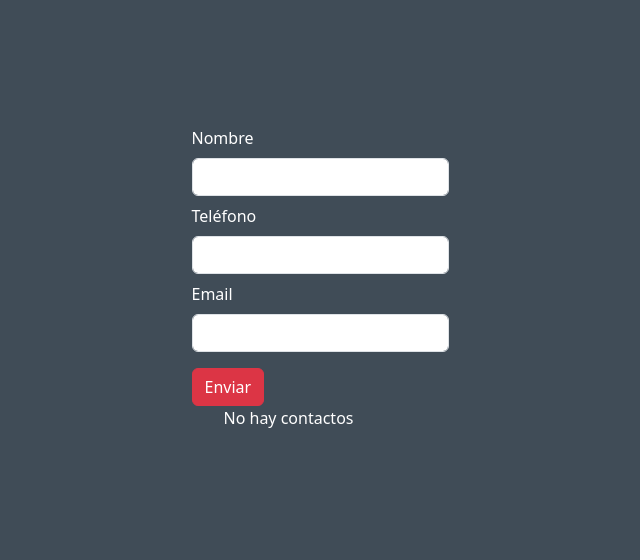
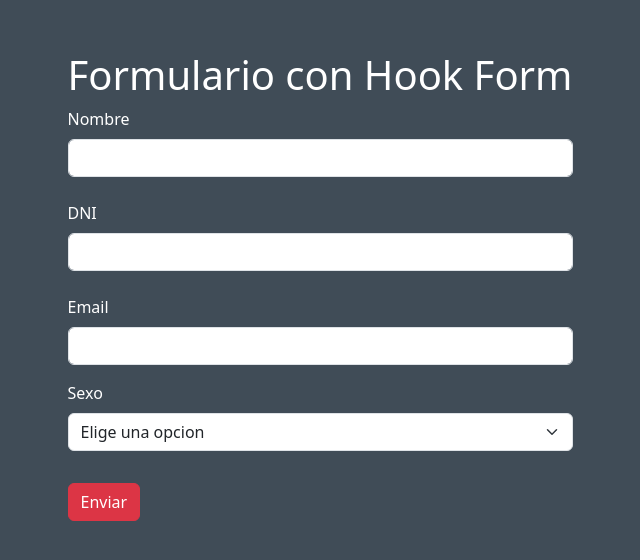
Before and after one commit to ezeamin/mi-primer-proyecto-react-63i, a React (Vite) app: page / in a window 1280 px wide. Shown: the part 114-674 px from the top of the page, without its empty margins (320-960 px from the left). Built offline with nearby package versions, Linux system fonts and the light colour scheme.

Commit message:
agrego formulario con hook-form

```diff
--- a/package.json
+++ b/package.json
@@ -12,7 +12,8 @@
   "dependencies": {
     "bootstrap": "^5.3.2",
     "react": "^18.2.0",
-    "react-dom": "^18.2.0"
+    "react-dom": "^18.2.0",
+    "react-hook-form": "^7.47.0"
   },
   "devDependencies": {
     "@types/react": "^18.2.15",
--- /dev/null
+++ b/src/components/Form/HookForm.jsx
@@ -0,0 +1,103 @@
+import React from "react";
+import { useForm } from "react-hook-form";
+
+const HookForm = () => {
+  const {
+    register,
+    handleSubmit,
+    formState: { errors },
+    reset
+  } = useForm();
+
+  const newContact = (data) => {
+    console.log(data);
+    reset()
+  };
+
+  return (
+    <>
+      <h1>Formulario con Hook Form</h1>
+      <form onSubmit={handleSubmit(newContact)} noValidate>
+        <fieldset>
+          <label htmlFor="name-input" className="form-label">
+            Nombre
+          </label>
+          <input
+            type="text"
+            id="name-input"
+            className={`form-control ${errors.nombre ? "is-invalid": ""}`}
+            {...register("nombre", {
+              required: "Este campo es requerido.",
+              minLength: {
+                value: 3,
+                message: "Este campo tiene un mínimo de 3 caracteres",
+              },
+              maxLength: {
+                value: 20,
+                message: "Este campo tiene un máximo de 20 caracteres",
+              },
+            })}
+            required
+          />
+          <p className="text-danger">{errors.nombre?.message}</p>
+        </fieldset>
+        <fieldset className="mt-2">
+          <label htmlFor="phone-input" className="form-label">
+            DNI
+          </label>
+          <input
+            type="number"
+            id="phone-input"
+            className={`form-control ${errors.dni ? "is-invalid": ""}`}
+            {...register("dni", {
+              required: "Este campo es requerido.",
+              min: {
+                value: 1000000,
+                message: "El minimo aceptable es de 1000000",
+              },
+              max: {
+                value: 99999999,
+                message: "El máximo aceptable es de 99999999",
+              }
+            })}
+          />
+          <p className="text-danger">{errors.dni?.message}</p>
+        </fieldset>
+        <fieldset className="mt-2">
+          <label htmlFor="email-input" className="form-label">
+            Email
+          </label>
+          <input type="email" id="email-input" className={`form-control ${errors.email ? "is-invalid": ""}`}
+          {...register("email", {
+            required: "Este campo es requerido.",
+            pattern:{
+                value: /^[a-zA-Z0-9._%+-]+@[a-zA-Z0-9.-]+\.[a-zA-Z]{2,}$/,
+                message: "Debe ingresar un mail válido."
+            }
+          })}/>
+          <p className="text-danger">{errors.email?.message}</p>
+        </fieldset>
+        <fieldset>
+        <label htmlFor="sexo-input" className="form-label">
+            Sexo
+          </label>
+          <select className={`form-select ${errors.sexo ? "is-invalid": ""}`} id="sexo-input" {...register("sexo",{
+             required: "Este campo es requerido.",
+          })}>
+            <option value="">Elige una opcion</option>
+            <option value="Femenino">Femenino</option>
+            <option value="Masculino">Masculino</option>
+            <option value="Otro">Otro</option>
+            <option value="Prefiero no decir">Prefiero no decir</option>
+          </select>
+          <p className="text-danger">{errors.sexo?.message}</p>
+        </fieldset>
+        <button type="submit" className="btn btn-danger mt-3">
+          Enviar
+        </button>
+      </form>
+    </>
+  );
+};
+
+export default HookForm;
--- a/src/main.jsx
+++ b/src/main.jsx
@@ -7,7 +7,8 @@ import ReactDOM from 'react-dom/client';
 // import Form from './components/Form/Form.jsx';
 // import Formv2 from './components/Form/Formv2.jsx';
 // import Formv3 from './components/Form/Formv3.jsx';
-import Contactos from './components/Contactos/Contactos.jsx';
+// import Contactos from './components/Contactos/Contactos.jsx';
+import HookForm from './components/Form/HookForm.jsx';
 
 import 'bootstrap/dist/css/bootstrap.min.css';
 import 'bootstrap/dist/js/bootstrap.min.js';
@@ -22,6 +23,7 @@ ReactDOM.createRoot(document.getElementById('root')).render(
     {/* <Form /> */}
     {/* <Formv2 /> */}
     {/* <Formv3 /> */}
-    <Contactos />
+    {/* <Contactos /> */}
+    <HookForm></HookForm>
   </React.StrictMode>
 );
```
Also changed, not shown: 1 other file (tests, documents, lock files or other folders).
